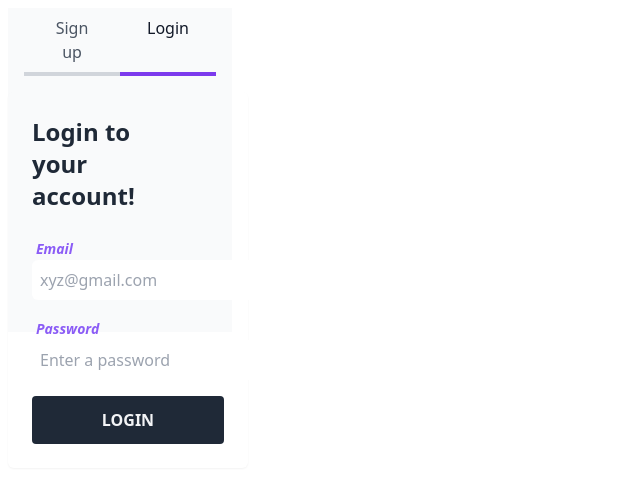
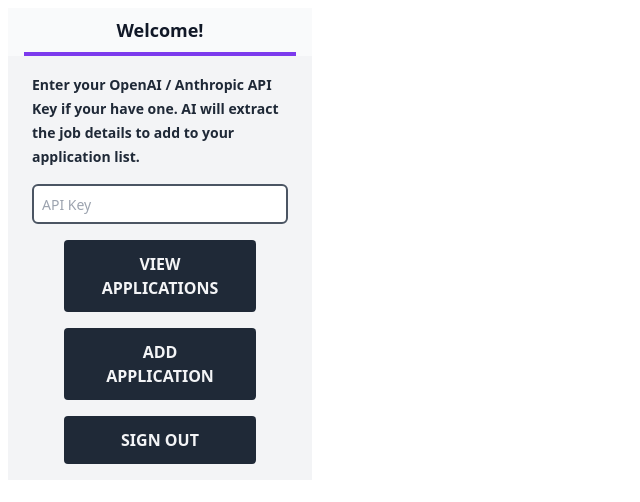
Before and after one commit to anirudhananth/jobbin, a React (Vite) app: page /popup in a window 1280 px wide. Shown: the top 502 px of the page, without its empty margins (0-640 px from the left). Built offline with nearby package versions, Linux system fonts and the light colour scheme.

Commit message:
Added add job flow

```diff
--- a/src/components/auth.tsx
+++ b/src/components/auth.tsx
@@ -5,14 +5,17 @@ export default function Auth({ signUp, login }: { signUp: (email: string, passwo
     const [email, setEmail] = useState("")
     const [password, setPassword] = useState("")
     const [confirmPassword, setConfirmPassword] = useState("")
+    const [isWrongPassword, setIsWrongPassword] = useState(false)
 
     const handleSubmit = (e: FormEvent) => {
         e.preventDefault()
         if (isSignUp) {
             if (password !== confirmPassword) {
-                alert("Passwords don't match")
+                // alert("Passwords don't match")
+                setIsWrongPassword(true)
                 return
             }
+            setIsWrongPassword(false)
             signUp(email, password)
         } else {
             login(email, password)
@@ -26,7 +29,7 @@ export default function Auth({ signUp, login }: { signUp: (email: string, passwo
                 <a rel="noopener noreferrer" href="#" onClick={(e) => setIsSignUp(false)} className={`text-center flex-shrink-0 px-5 py-2 border-b-4 ${!isSignUp ? "border-violet-600 text-gray-900" : "border-gray-300 text-gray-600"}`}>Login</a>
             </div>
             <div className="pt-4 bg-gray-50 dark:bg-gray-50">
-                <form onSubmit={handleSubmit} className="container flex flex-col mx-auto space-y-12">
+                <form onSubmit={handleSubmit} className="flex flex-col mx-auto space-y-12">
                     <fieldset className="grid grid-cols-1 gap-6 p-6 rounded-md shadow-sm">
                         <div className="space-y-2 col-span-full lg:col-span-1 mx-auto" >
                             <p className="text-2xl text-gray-800 font-semibold">{isSignUp ? "Create a new account!" : "Login to your account!"}</p>
@@ -44,6 +47,7 @@ export default function Auth({ signUp, login }: { signUp: (email: string, passwo
                                 <div className={`col-span-full sm:col-span-3 w-64 mx-auto`}>
                                     <label htmlFor="ConfirmPassword" className={`text-sm italic px-1 font-bold text-violet-500 dark:text-violet-500`}>Confirm Password</label>
                                     <input id="confirmPassword" type="password" value={confirmPassword} onChange={(e) => setConfirmPassword(e.target.value)} placeholder="Re-enter your password" className={`!w-full h-10 px-2 rounded-md focus:ring focus:ring-opacity-75 text-gray-600 focus:ring-violet-600 border-gray-300 dark:text-gray-600 dark:focus:ring-violet-600 dark:border-gray-300`} required />
+                                    {isWrongPassword && <label htmlFor="WrongPassword" className={`text-xs px-1 font-bold text-red-500 dark:text-red-500`}>Passwords don't match!</label>}
                                 </div>
                             )}
                             <button type="submit" className="px-8 py-3 font-semibold rounded bg-gray-800 text-gray-100 w-48 mx-auto hover:bg-violet-400 focus:bg-violet-600">{isSignUp ? "SIGN UP" : "LOGIN"}</button>
--- /dev/null
+++ b/src/components/main.tsx
@@ -0,0 +1,41 @@
+import { useState } from "react";
+import AddJob from "./add-job"
+import JobApplicationData from "../types";
+
+export default function Main() {
+    const [jobData, setJobData] = useState<JobApplicationData>({
+        url: window.location.href,
+        timestamp: new Date().toISOString(),
+        title: '',
+        company: '',
+        location: '',
+        position: '',
+    });
+
+    const handleAddApplication = () => {
+        chrome.tabs.query({ active: true, currentWindow: true }, function (tabs) {
+            chrome.tabs.sendMessage(tabs[0].id!, { action: "openAddJobModal", data: jobData });
+        })
+    }
+
+    return (
+        <>
+            <div className="p-2 bg-white text-gray-900">
+                <div className="grid grid-cols-1 px-4 overflow-hidden sm:justify-center flex-wrap bg-gray-50 dark:bg-gray-50">
+                    <a rel="noopener noreferrer" href="#" className={`cursor-default text-center text-lg font-bold flex-shrink-0 px-5 py-2 border-b-4 border-violet-600 text-gray-900`}>Welcome!</a>
+                </div>
+                <div className="pt-4 bg-gray-100 dark:bg-gray-100">
+                    <div className={`col-span-full sm:col-span-3 w-64 mx-auto`}>
+                        <label htmlFor="key" className={`text-sm text-left font-bold text-gray-800 dark:text-gray-800 overflow-auto`}>Enter your OpenAI / Anthropic API Key if your have one. AI will extract the job details to add to your application list.</label>
+                        <input id="key" type="text" placeholder="API Key" className={`!w-full text-sm h-10 px-2 my-4 border-2 rounded-md focus:ring focus:ring-opacity-75 text-gray-600 focus:ring-violet-600 focus:outline-none focus:border-none border-gray-600 dark:text-gray-600 dark:focus:ring-violet-600 dark:border-gray-600`} />
+                    </div>
+                    <div className="flex flex-col justify-between gap-4 pb-4">
+                        <button type="button" className="px-8 py-3 font-semibold rounded bg-gray-800 text-gray-100 w-48 mx-auto hover:bg-violet-400 focus:bg-violet-600">VIEW APPLICATIONS</button>
+                        <button onClick={handleAddApplication} type="button" className="px-8 py-3 font-semibold rounded bg-gray-800 text-gray-100 w-48 mx-auto hover:bg-violet-400 focus:bg-violet-600">ADD APPLICATION</button>
+                        <button type="button" className="px-8 py-3 font-semibold rounded bg-gray-800 text-gray-100 w-48 mx-auto hover:bg-violet-400 focus:bg-violet-600">SIGN OUT</button>
+                    </div>
+                </div>
+            </div>
+        </>
+    )
+}
--- a/src/index.css
+++ b/src/index.css
@@ -8,7 +8,7 @@
 }
 
 .container {
-  width: 15rem;
-  height: 15rem;
+  width: 20rem;
+  height: auto;
   /* background-color: gray; */
 }
--- a/src/pages/Background/background.tsx
+++ b/src/pages/Background/background.tsx
@@ -49,7 +49,7 @@ chrome.runtime.onInstalled.addListener(async () => {
     console.log('Extension installed!');
     // chrome.storage.local.set({ jobApplications: [] as JobApplicationData[] });
     chrome.storage.local.set({
-        supabaseKey: 'KEY'
+        supabaseKey: 'KEY',
     }, () => {
         initSupabase();
     })
--- a/src/pages/Content/content.tsx
+++ b/src/pages/Content/content.tsx
@@ -12,6 +12,7 @@ let isLoadingContent = false;
 let modalRoot: HTMLDivElement | null = null;
 
 function Content() {
+    console.log("Job application detection script loaded");
     if (isLoadingContent) {
         return null;
     }
@@ -98,6 +99,12 @@ function Content() {
         return '';
     }
 
+    chrome.runtime.onMessage.addListener((request, sender, sendResponse) => {
+        if (request.action === "openAddJobModal") {
+            addJob(request.data);
+        }
+    });
+
     async function addJob(jobData: Partial<JobApplicationData>) {
         console.log("Adding job:", jobData);
         const modalRoot = document.createElement('div');
@@ -157,7 +164,7 @@ function Content() {
                 display: flex !important;
                 align-items: center !important;
                 justify-content: center !important;
-                background-color: rgba(0, 0, 0, 0.5) !important;
+                background-color: transparent !important;
                 font-family: -apple-system, BlinkMacSystemFont, "Segoe UI", Roboto, Helvetica, Arial, sans-serif !important;
                 color: initial !important;
                 font-size: 16px !important;
@@ -182,16 +189,12 @@ function Content() {
                 jobData={jobData}
                 onClose={() => {
                     root.unmount();
-                    safeSendMessage({
-                        action: "closeModal",
-                        data: null
-                    });
                     document.body.removeChild(modalRoot);
                 }}
-                onAdd={() => {
+                onAdd={(updatedJobData: JobApplicationData) => {
                     safeSendMessage({
                         action: "jobDataCollected",
-                        data: jobData
+                        data: updatedJobData
                     });
                     root.unmount();
                     document.body.removeChild(modalRoot);
--- a/src/pages/Content/index.tsx
+++ b/src/pages/Content/index.tsx
@@ -13,9 +13,9 @@ function init() {
     const rootDiv = ReactDom.createRoot(root);
     console.log(rootDiv);
     rootDiv.render(
-        <React.StrictMode>
-            <ContentScript />
-        </React.StrictMode>
+        // <React.StrictMode>
+        <ContentScript />
+        // </React.StrictMode>
     );
 }
 
--- a/src/pages/Popup/popup.tsx
+++ b/src/pages/Popup/popup.tsx
@@ -4,11 +4,12 @@ import Auth from "../../components/auth";
 import "../../index.css";
 import { useState, useEffect } from "react";
 import React from "react";
+import Main from "../../components/main";
 
 const supabaseUrl = 'https://ykcecftnsyyclchogssh.supabase.co';
 
 function Popup() {
-  const [isSignedIn, setIsSignedIn] = useState(false);
+  const [isSignedIn, setIsSignedIn] = useState(true);
   const [user, setUser] = useState<User | null>(null);
   const [supabase, setSupabase] = useState<any>(null);
 
@@ -87,10 +88,7 @@ function Popup() {
           login={(email, password) => login(email, password)}
         />
       ) : (
-        <div>
-          <p>Welcome, {user?.email}</p>
-          <button onClick={signOut}>Sign Out</button>
-        </div>
+        <Main />
       )}
     </div>
   );
```
Also changed, not shown: src/components/add-job.tsx (+28 -18 lines).
